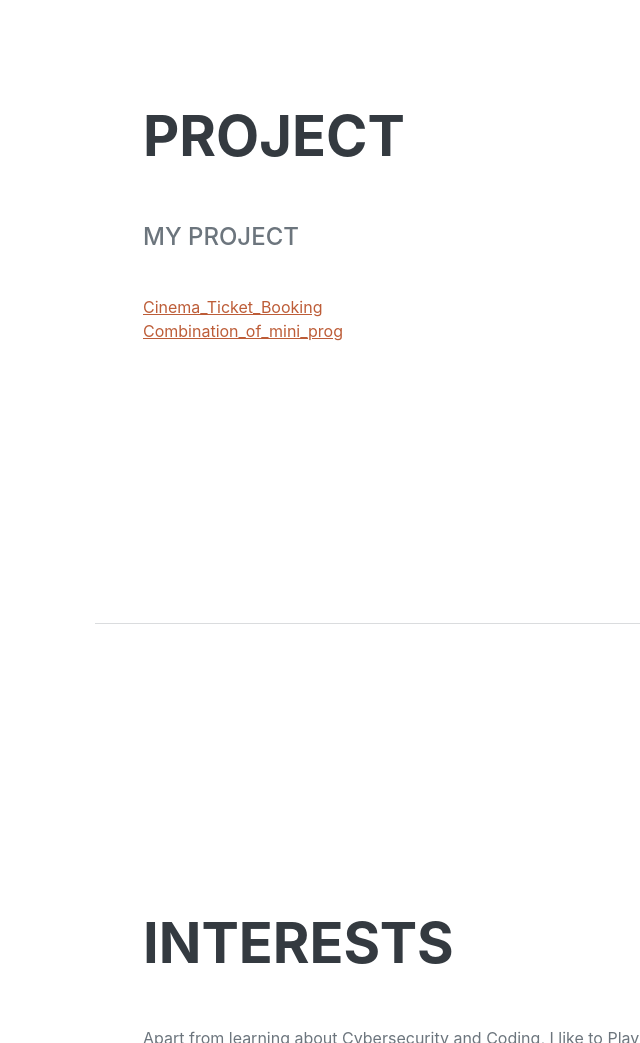
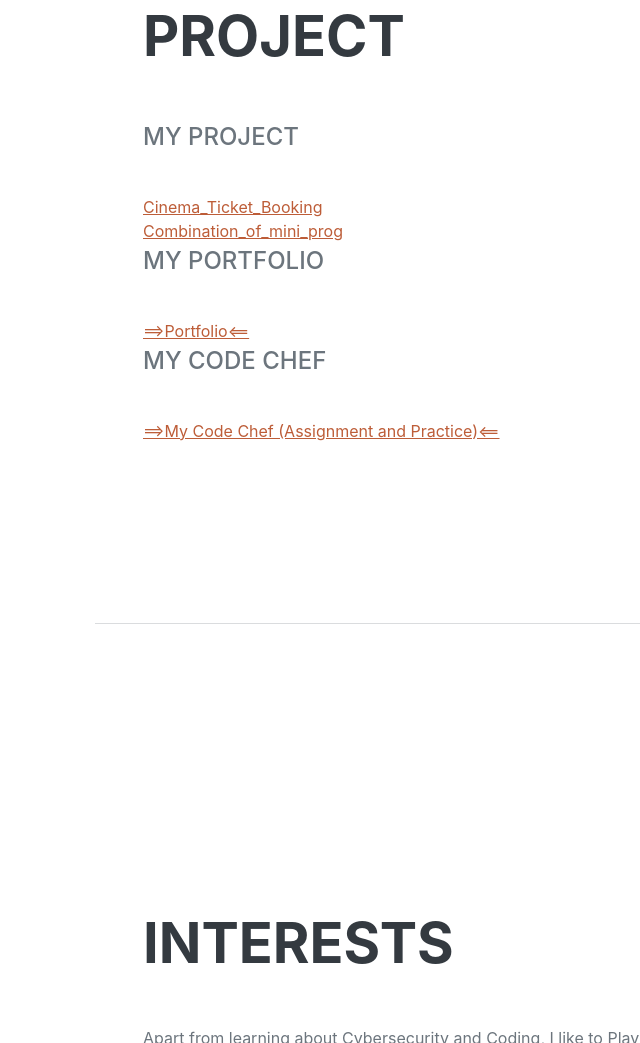
Before and after one commit to Prakher-v/Prakher-Varshney-Portfolio.github.io, a plain HTML site: page index.html in a window 1280 px wide. Shown: the part 2580-3623 px from the top of the page, without its empty margins (177-817 px from the left). Drawn offline with nearby package versions, Linux system fonts and the light colour scheme; a web font is replaced by a local one.

Commit message:
Update index.html
Uplode my code chef and portfolio

```diff
--- a/index.html
+++ b/index.html
@@ -91,8 +91,11 @@
                     <div class="subheading mb-3">My Project</div>
                     <br /><a href = "https://github.com/Prakher-v/Cinema_Ticket_Booking">Cinema_Ticket_Booking</a><br />
                     <a href = "https://github.com/Prakher-v/Mini_proj">Combination_of_mini_prog</a>
-
-                </div>
+                    <div class="subheading mb-3">My Portfolio</div>
+                    <br /><a href = "https://drive.google.com/drive/folders/1hSwMH-GVxMNhtSDF0_VjmsJNXAfkvPX6?usp=share_link">==>Portfolio<==</a><br />
+                    <div class="subheading mb-3">My Code Chef</div>
+                    <br /><a href = "https://drive.google.com/drive/folders/1M1NU7khNC6rApTosSEdqNrPmOya1wcxe?usp=share_link">==>My Code Chef (Assignment and Practice)<==</a><br />
+                 </div>
             </section>
             <hr class="m-0" />
             <!-- Interests-->
```
